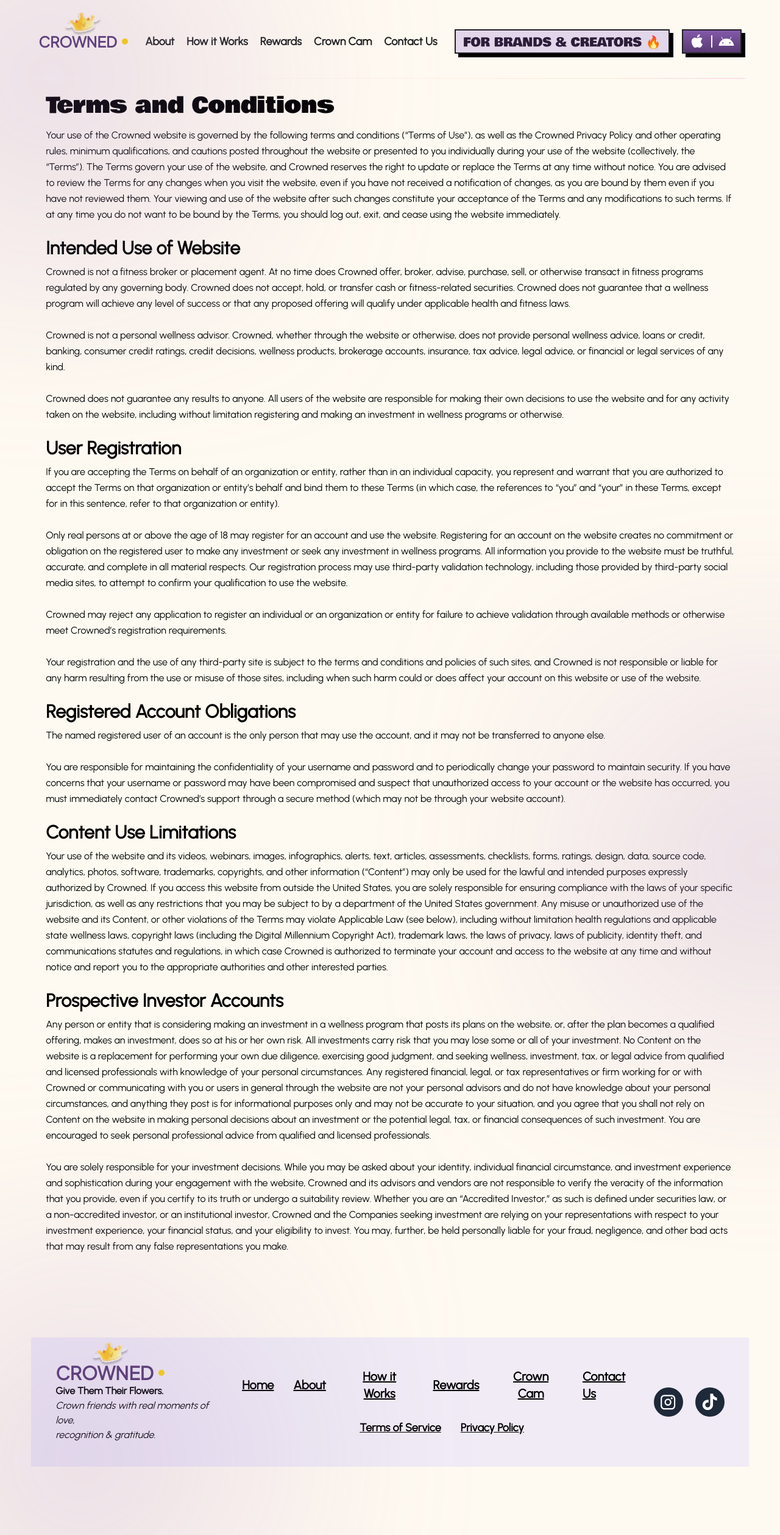
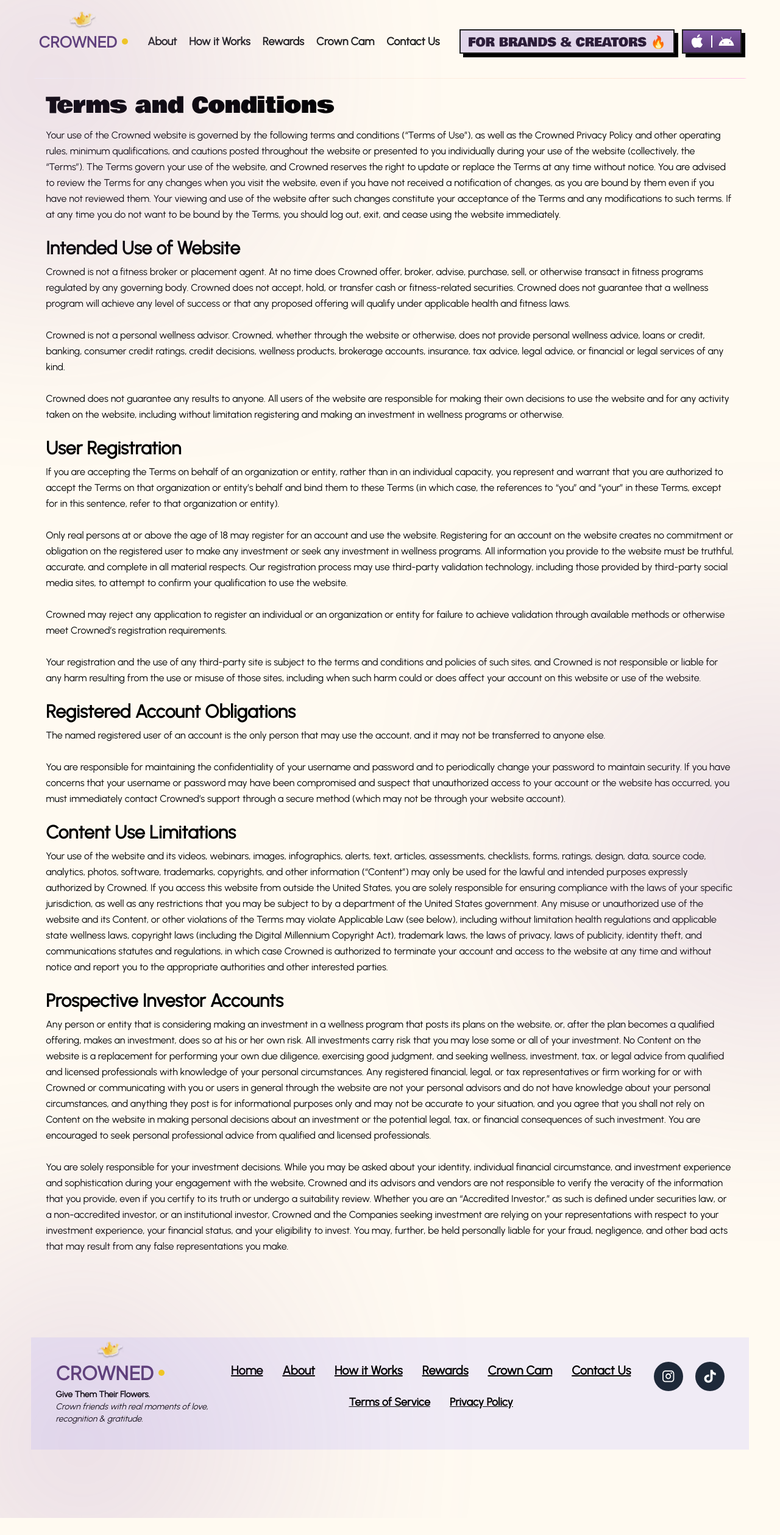
Before and after one commit to nischitha141/crowned-landing-Page, a Next.js app: page /terms in a window 1280 px wide. Shown: the whole page at 61% size. After the commit the page ends 2489 px from the top, so only its background shows below. Built offline with nearby package versions, Linux system fonts and the light colour scheme.

Commit message:
fix: header and footer to responsive

```diff
--- a/src/components/FooterAlternates/index.tsx
+++ b/src/components/FooterAlternates/index.tsx
@@ -30,41 +30,44 @@
   };
 
   return (
-    <div className="my-28  flex items-center justify-between gap-5 bg-[#F0EBF5] p-10 ">
-      <div className="flex flex-col items-start justify-start">
+    <div className="my-16 md:my-28 flex flex-col md:flex-row items-center md:items-start justify-between gap-8 md:gap-5 bg-[#F0EBF5] p-6 md:p-10">
+      {/* Logo Section */}
+      <div className="flex flex-col items-center md:items-start justify-start text-center md:text-left">
         <Link href={"/"} className="cursor-pointer">
-          <div className="text-[#583A73] font-jakarta text-3xl flex items-center gap-2 relative">
+          <div className="text-[#583A73] font-jakarta text-2xl md:text-3xl flex items-center gap-2 relative">
             <h3 className="font-[800]">CROWNED</h3>
-            <div className="w-2.5 h-2.5 bg-[#FCD310] rounded-full"></div>
+            <div className="w-2 h-2 md:w-2.5 md:h-2.5 bg-[#FCD310] rounded-full"></div>
             <Image
-              className="absolute -top-9 left-1/2 right-1/2 transform -translate-x-1/2"
+              className="absolute -top-6 md:-top-9 left-1/2 right-1/2 transform -translate-x-1/2"
               src="/assets/crown.svg"
               alt="Crowned"
-              width={70}
-              height={60}
+              width={50}
+              height={40}
             />
           </div>
         </Link>
-        <p className="font-sans font-extrabold text-md">
+        <p className="font-sans font-extrabold text-sm md:text-md mt-2">
           Give Them Their Flowers.
         </p>
-        <p className="font-sans font-[400] italic text-md">
+        <p className="font-sans font-[400] italic text-sm md:text-md">
           Crown friends with real moments of love,
           <br /> recognition & gratitude.
         </p>
       </div>
+
+      {/* Navigation Section */}
       <div className="flex flex-col items-center justify-center">
-        <div className="">
-          <ul className="font-sans font-extrabold text-xl flex  items-center justify-center gap-8">
+        <div className="mb-6">
+          <ul className="font-sans font-extrabold text-base md:text-xl flex flex-wrap items-center justify-center gap-4 md:gap-8">
             <li>
-              <Link href={"/"} className="underline">
+              <Link href={"/"} className="underline whitespace-nowrap">
                 Home
               </Link>
             </li>
             <li>
               <button
                 onClick={() => handleNavigation("section-two")}
-                className="cursor-pointer underline"
+                className="cursor-pointer underline whitespace-nowrap"
               >
                 About
               </button>
@@ -72,7 +75,7 @@
             <li>
               <button
                 onClick={() => handleNavigation("section-three")}
-                className="cursor-pointer underline"
+                className="cursor-pointer underline whitespace-nowrap"
               >
                 How it Works
               </button>
@@ -80,7 +83,7 @@
             <li>
               <button
                 onClick={() => handleNavigation("section-four")}
-                className="cursor-pointer underline"
+                className="cursor-pointer underline whitespace-nowrap"
               >
                 Rewards
               </button>
@@ -88,27 +91,27 @@
             <li>
               <button
                 onClick={() => handleNavigation("section-five")}
-                className="cursor-pointer underline"
+                className="cursor-pointer underline whitespace-nowrap"
               >
                 Crown Cam
               </button>
             </li>
             <li>
-              <Link href={"/contact"} className="underline">
+              <Link href={"/contact"} className="underline whitespace-nowrap">
                 Contact Us
               </Link>
             </li>
           </ul>
         </div>
-        <div className="flex gap-10 mt-7 ">
-          <ul className="font-sans font-extrabold text-lg flex  items-center justify-center gap-8">
+        <div className="flex gap-6 md:gap-10">
+          <ul className="font-sans font-extrabold text-sm md:text-lg flex items-center justify-center gap-4 md:gap-8">
             <li>
-              <Link href={"/terms"} className="underline">
+              <Link href={"/terms"} className="underline whitespace-nowrap">
                 Terms of Service
               </Link>
             </li>
             <li>
-              <Link href={"/policy"} className="underline">
+              <Link href={"/policy"} className="underline whitespace-nowrap">
                 Privacy Policy
               </Link>
             </li>
@@ -116,17 +119,18 @@
         </div>
       </div>
 
-      <div className="flex items-center justify-center gap-5">
-        <div className="w-12 h-12 rounded-full bg-gray-800 flex items-center justify-center">
+      {/* Social Media Section */}
+      <div className="flex items-center justify-center gap-4 md:gap-5">
+        <div className="w-10 h-10 md:w-12 md:h-12 rounded-full bg-gray-800 flex items-center justify-center">
           <Image
             src="/assets/instagram.svg"
             alt="Instagram"
-            width={25}
-            height={25}
+            width={20}
+            height={20}
           />
         </div>
-        <div className="w-12 h-12 rounded-full bg-gray-800 flex items-center justify-center">
-          <Image src="/assets/tiktok.svg" alt="TikTok" width={25} height={25} />
+        <div className="w-10 h-10 md:w-12 md:h-12 rounded-full bg-gray-800 flex items-center justify-center">
+          <Image src="/assets/tiktok.svg" alt="TikTok" width={20} height={20} />
         </div>
       </div>
     </div>
--- a/src/components/Footers/index.tsx
+++ b/src/components/Footers/index.tsx
@@ -30,41 +30,44 @@
   };
 
   return (
-    <div className="my-28  flex items-center justify-between gap-5 ">
-      <div className="flex flex-col items-start justify-start">
+    <div className="my-16 md:my-28 flex flex-col md:flex-row items-center md:items-start justify-between gap-8 md:gap-5 px-4">
+      {/* Logo Section */}
+      <div className="flex flex-col items-center md:items-start justify-start text-center md:text-left">
         <Link href={"/"} className="cursor-pointer">
-          <div className="text-[#583A73] font-jakarta text-3xl flex items-center gap-2 relative">
+          <div className="text-[#583A73] font-jakarta text-2xl md:text-3xl flex items-center gap-2 relative">
             <h3 className="font-[800]">CROWNED</h3>
-            <div className="w-2.5 h-2.5 bg-[#FCD310] rounded-full"></div>
+            <div className="w-2 h-2 md:w-2.5 md:h-2.5 bg-[#FCD310] rounded-full"></div>
             <Image
-              className="absolute -top-9 left-1/2 right-1/2 transform -translate-x-1/2"
+              className="absolute -top-6 md:-top-9 left-1/2 right-1/2 transform -translate-x-1/2"
               src="/assets/crown.svg"
               alt="Crowned"
-              width={70}
-              height={60}
+              width={50}
+              height={40}
             />
           </div>
         </Link>
-        <p className="font-sans font-extrabold text-md">
+        <p className="font-sans font-extrabold text-sm md:text-md mt-2">
           Give Them Their Flowers.
         </p>
-        <p className="font-sans font-[400] italic text-md">
+        <p className="font-sans font-[400] italic text-sm md:text-md">
           Crown friends with real moments of love,
           <br /> recognition & gratitude.
         </p>
       </div>
+
+      {/* Navigation Section */}
       <div className="flex flex-col items-center justify-center">
-        <div className="">
-          <ul className="font-sans font-extrabold text-xl flex  items-center justify-center gap-8">
+        <div className="mb-6">
+          <ul className="font-sans font-extrabold text-base md:text-xl flex flex-wrap items-center justify-center gap-4 md:gap-8">
             <li>
-              <Link href={"/"} className="underline">
+              <Link href={"/"} className="underline whitespace-nowrap">
                 Home
               </Link>
             </li>
             <li>
               <button
                 onClick={() => handleNavigation("section-two")}
-                className="cursor-pointer underline"
+                className="cursor-pointer underline whitespace-nowrap"
               >
                 About
               </button>
@@ -72,7 +75,7 @@
             <li>
               <button
                 onClick={() => handleNavigation("section-three")}
-                className="cursor-pointer underline"
+                className="cursor-pointer underline whitespace-nowrap"
               >
                 How it Works
               </button>
@@ -80,7 +83,7 @@
             <li>
               <button
                 onClick={() => handleNavigation("section-four")}
-                className="cursor-pointer underline"
+                className="cursor-pointer underline whitespace-nowrap"
               >
                 Rewards
               </button>
@@ -88,27 +91,27 @@
             <li>
               <button
                 onClick={() => handleNavigation("section-five")}
-                className="cursor-pointer underline"
+                className="cursor-pointer underline whitespace-nowrap"
               >
                 Crown Cam
               </button>
             </li>
             <li>
-              <Link href={"/contact"} className="underline">
+              <Link href={"/contact"} className="underline whitespace-nowrap">
                 Contact Us
               </Link>
             </li>
           </ul>
         </div>
-        <div className="flex gap-10 mt-7 ">
-          <ul className="font-sans font-extrabold text-lg flex  items-center justify-center gap-8">
+        <div className="flex gap-6 md:gap-10">
+          <ul className="font-sans font-extrabold text-sm md:text-lg flex items-center justify-center gap-4 md:gap-8">
             <li>
-              <Link href={"/terms"} className="underline">
+              <Link href={"/terms"} className="underline whitespace-nowrap">
                 Terms of Service
               </Link>
             </li>
             <li>
-              <Link href={"/policy"} className="underline">
+              <Link href={"/policy"} className="underline whitespace-nowrap">
                 Privacy Policy
               </Link>
             </li>
@@ -116,17 +119,18 @@
         </div>
       </div>
 
-      <div className="flex items-center justify-center gap-5">
-        <div className="w-12 h-12 rounded-full bg-gray-800 flex items-center justify-center">
+      {/* Social Media Section */}
+      <div className="flex items-center justify-center gap-4 md:gap-5">
+        <div className="w-10 h-10 md:w-12 md:h-12 rounded-full bg-gray-800 flex items-center justify-center">
           <Image
             src="/assets/instagram.svg"
             alt="Instagram"
-            width={25}
-            height={25}
+            width={20}
+            height={20}
           />
         </div>
-        <div className="w-12 h-12 rounded-full bg-gray-800 flex items-center justify-center">
-          <Image src="/assets/tiktok.svg" alt="TikTok" width={25} height={25} />
+        <div className="w-10 h-10 md:w-12 md:h-12 rounded-full bg-gray-800 flex items-center justify-center">
+          <Image src="/assets/tiktok.svg" alt="TikTok" width={20} height={20} />
         </div>
       </div>
     </div>
--- a/src/components/Headers/index.tsx
+++ b/src/components/Headers/index.tsx
@@ -1,9 +1,11 @@
 "use client";
 import Image from "next/image";
-import React from "react";
+import React, { useState } from "react";
 import Link from "next/link";
+import { APP_LINKS } from "@/constants/links";
 
-const index = () => {
+const Index = () => {
+  const [isMenuOpen, setIsMenuOpen] = useState(false);
   const handleNavigation = (sectionId: string) => {
     // Check if we're on the home page
     if (window.location.pathname === '/') {
@@ -30,23 +32,25 @@
   };
 
   return (
-    <div className=" pb-[1px] rounded-lg bg-gradient-to-r from-white via-80% via-[#FDE6D4] to-[#FFC2E9]">
-      <div className="flex items-center justify-between py-10 pt-12 border-transparent px-3 bg-[#FFFAF1] ">
+    <div className="pb-[1px] rounded-lg bg-gradient-to-r from-white via-80% via-[#FDE6D4] to-[#FFC2E9] relative">
+      <div className="flex items-center justify-between py-6 md:py-10 md:pt-12 border-transparent px-3 bg-[#FFFAF1]">
+        {/* Logo */}
         <Link href={"/"} className="cursor-pointer">
-          <div className="text-[#583A73] font-jakarta text-2xl flex items-center gap-2 relative">
+          <div className="text-[#583A73] font-jakarta text-xl md:text-2xl flex items-center gap-2 relative">
             <h3 className="font-[800]">CROWNED</h3>
-            <div className="w-2.5 h-2.5 bg-[#FCD310] rounded-full"></div>
-
+            <div className="w-2 h-2 md:w-2.5 md:h-2.5 bg-[#FCD310] rounded-full"></div>
             <Image
-              className="absolute -top-9 left-1/2 right-1/2 transform -translate-x-1/2"
+              className="absolute -top-6 md:-top-9 left-1/2 right-1/2 transform -translate-x-1/2"
               src="/assets/crown.svg"
               alt="Crowned"
-              width={70}
-              height={60}
+              width={50}
+              height={40}
             />
           </div>
         </Link>
-        <div className="flex items-center gap-5 font-sans text-[#212121] text-lg font-[900]">
+
+        {/* Desktop Navigation */}
+        <div className="hidden lg:flex items-center gap-5 font-sans text-[#212121] text-lg font-[900]">
           <button
             onClick={() => handleNavigation("section-two")}
             className="nav-button cursor-pointer"
@@ -75,33 +79,112 @@
             Contact Us
           </Link>
         </div>
-        <div className="relative flex items-center justify-center gap-5">
-          <button className="text-nowrap border-2 border-[#212121] bg-[#E1D6EA] shadow-[6px_6px_0px_#000000] py-1.5 px-3 h-[40px] font-bowlby font-[400] text-xl text-[#2C1D39] text-center cursor-pointer hover:shadow-[9px_9px_0px_#000000] hover:opacity-90  transition-all duration-200">
+
+        {/* Desktop Action Buttons */}
+        <div className="hidden lg:flex items-center justify-center gap-3">
+          <button className="text-nowrap border-2 border-[#212121] bg-[#E1D6EA] shadow-[6px_6px_0px_#000000] py-1.5 px-3 h-[40px] font-bowlby font-[400] text-sm xl:text-xl text-[#2C1D39] text-center cursor-pointer hover:shadow-[9px_9px_0px_#000000] hover:opacity-90 transition-all duration-200">
             FOR BRANDS & CREATORS 🔥
           </button>
-          <div className="p-2 border-[2px] border-[#212121]  h-[40px] shadow-[6px_6px_0px_#000000] bg-gradient-to-t from-[#583A73] to-[#8459AB]   z-10 flex items-center justify-center gap-2 hover:shadow-[9px_9px_0px_#000000] hover:opacity-90  transition-all duration-200">
-            <div className="cursor-pointer">
+          <div className="p-2 border-[2px] border-[#212121] h-[40px] shadow-[6px_6px_0px_#000000] bg-gradient-to-t from-[#583A73] to-[#8459AB] z-10 flex items-center justify-center gap-2 hover:shadow-[9px_9px_0px_#000000] hover:opacity-90 transition-all duration-200">
+            <Link href={APP_LINKS.APPLE_STORE} target="_blank" rel="noopener noreferrer" className="cursor-pointer">
               <Image
                 src="/assets/apple.svg"
-                alt="Discord"
+                alt="Apple"
                 width={30}
                 height={30}
               />
-            </div>
+            </Link>
             <div className="w-[2px] h-full bg-white"></div>
-            <div className="cursor-pointer">
+            <Link href={APP_LINKS.GOOGLE_PLAY} target="_blank" rel="noopener noreferrer" className="cursor-pointer">
               <Image
                 src="/assets/android.svg"
-                alt="Discord"
+                alt="Android"
                 width={30}
                 height={30}
               />
+            </Link>
+          </div>
+        </div>
+
+        {/* Mobile Hamburger Menu */}
+        <button
+          onClick={() => setIsMenuOpen(!isMenuOpen)}
+          className="lg:hidden flex flex-col items-center justify-center w-8 h-8 space-y-1.5 cursor-pointer"
+        >
+          <span className={`w-6 h-0.5 bg-[#583A73] transition-all duration-300 ${isMenuOpen ? 'rotate-45 translate-y-2' : ''}`}></span>
+          <span className={`w-6 h-0.5 bg-[#583A73] transition-all duration-300 ${isMenuOpen ? 'opacity-0' : ''}`}></span>
+          <span className={`w-6 h-0.5 bg-[#583A73] transition-all duration-300 ${isMenuOpen ? '-rotate-45 -translate-y-2' : ''}`}></span>
+        </button>
+      </div>
+
+      {/* Mobile Menu Overlay */}
+      {isMenuOpen && (
+        <div className="lg:hidden absolute top-full left-0 right-0 w-full bg-[#FFFAF1] border-t border-[#FDE6D4] shadow-lg z-[9999]">
+          <div className="flex flex-col p-4 space-y-4 w-full">
+            <button
+              onClick={() => {
+                handleNavigation("section-two");
+                setIsMenuOpen(false);
+              }}
+              className="w-full text-left py-3 px-4 text-[#212121] font-sans font-[900] text-lg hover:bg-[#FDE6D4] rounded transition-colors cursor-pointer"
+            >
+              About
+            </button>
+            <button
+              onClick={() => {
+                handleNavigation("section-three");
+                setIsMenuOpen(false);
+              }}
+              className="w-full text-left py-3 px-4 text-[#212121] font-sans font-[900] text-lg hover:bg-[#FDE6D4] rounded transition-colors cursor-pointer"
+            >
+              How it Works
+            </button>
+            <button
+              onClick={() => {
+                handleNavigation("section-four");
+                setIsMenuOpen(false);
+              }}
+              className="w-full text-left py-3 px-4 text-[#212121] font-sans font-[900] text-lg hover:bg-[#FDE6D4] rounded transition-colors cursor-pointer"
+            >
+              Rewards
+            </button>
+            <button
+              onClick={() => {
+                handleNavigation("section-five");
+                setIsMenuOpen(false);
+              }}
+              className="w-full text-left py-3 px-4 text-[#212121] font-sans font-[900] text-lg hover:bg-[#FDE6D4] rounded transition-colors cursor-pointer"
+            >
+              Crown Cam
+            </button>
+            <Link
+              href={"/contact"}
+              onClick={() => setIsMenuOpen(false)}
+              className="block w-full text-left py-3 px-4 text-[#212121] font-sans font-[900] text-lg hover:bg-[#FDE6D4] rounded transition-colors cursor-pointer"
+            >
+              Contact Us
+            </Link>
+
+            {/* Mobile Action Buttons */}
+            <div className="flex flex-col space-y-3 pt-4 border-t border-[#FDE6D4] w-full">
+              <button className="w-full border-2 border-[#212121] bg-[#E1D6EA] shadow-[4px_4px_0px_#000000] py-3 px-3 font-bowlby font-[400] text-sm text-[#2C1D39] text-center cursor-pointer hover:shadow-[6px_6px_0px_#000000] transition-all">
+                FOR BRANDS & CREATORS 🔥
+              </button>
+              <div className="w-full p-3 border-[2px] border-[#212121] shadow-[4px_4px_0px_#000000] bg-gradient-to-t from-[#583A73] to-[#8459AB] flex items-center justify-center gap-4 hover:shadow-[6px_6px_0px_#000000] transition-all">
+                <Link href={APP_LINKS.APPLE_STORE} target="_blank" rel="noopener noreferrer" className="cursor-pointer">
+                  <Image src="/assets/apple.svg" alt="Apple" width={25} height={25} />
+                </Link>
+                <div className="w-[1px] h-6 bg-white"></div>
+                <Link href={APP_LINKS.GOOGLE_PLAY} target="_blank" rel="noopener noreferrer" className="cursor-pointer">
+                  <Image src="/assets/android.svg" alt="Android" width={25} height={25} />
+                </Link>
+              </div>
             </div>
           </div>
         </div>
-      </div>
+      )}
     </div>
   );
 };
 
-export default index;
+export default Index;
--- /dev/null
+++ b/src/constants/links.ts
@@ -0,0 +1,5 @@
+// App Store Links
+export const APP_LINKS = {
+  APPLE_STORE: "https://apps.apple.com/us/app/formperfect-ai/id6742069073",
+  GOOGLE_PLAY: "https://play.google.com/store/apps/details?id=com.instagram.android&hl=en_IN"
+} as const;
```
